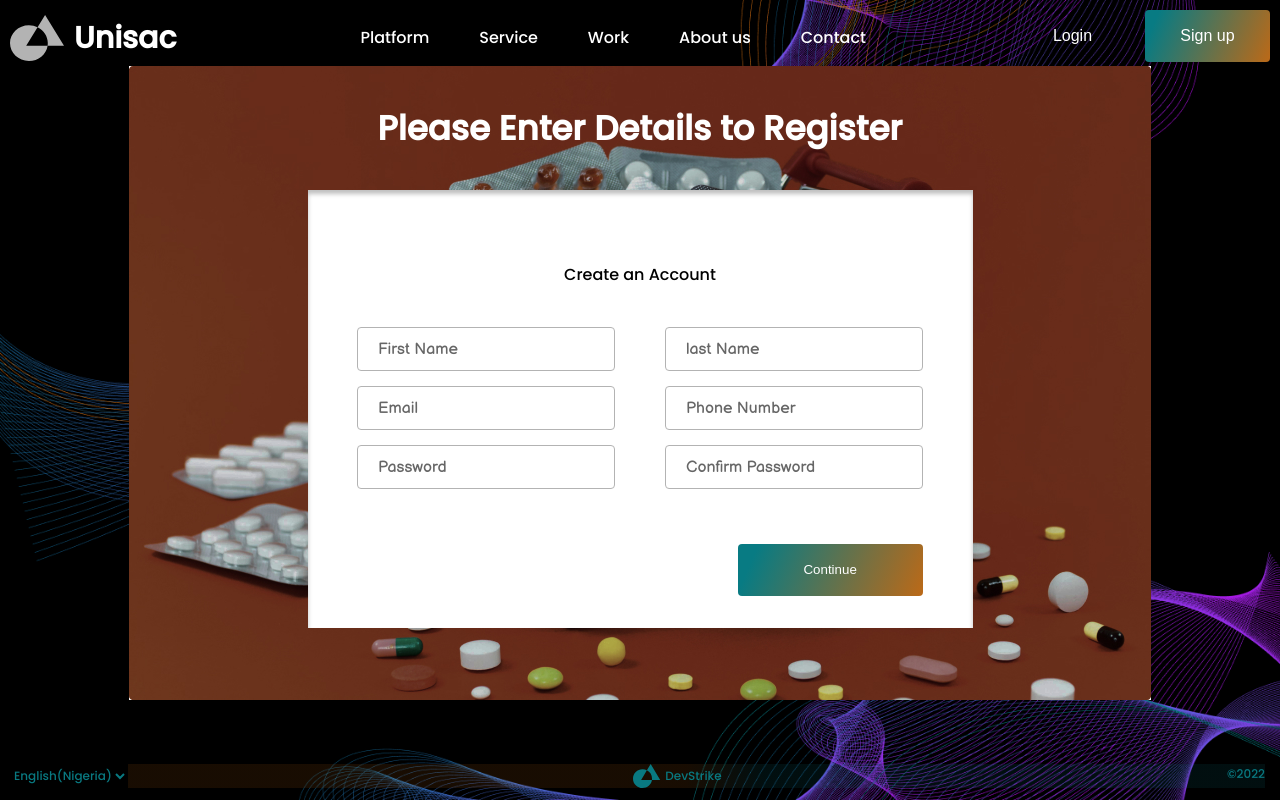
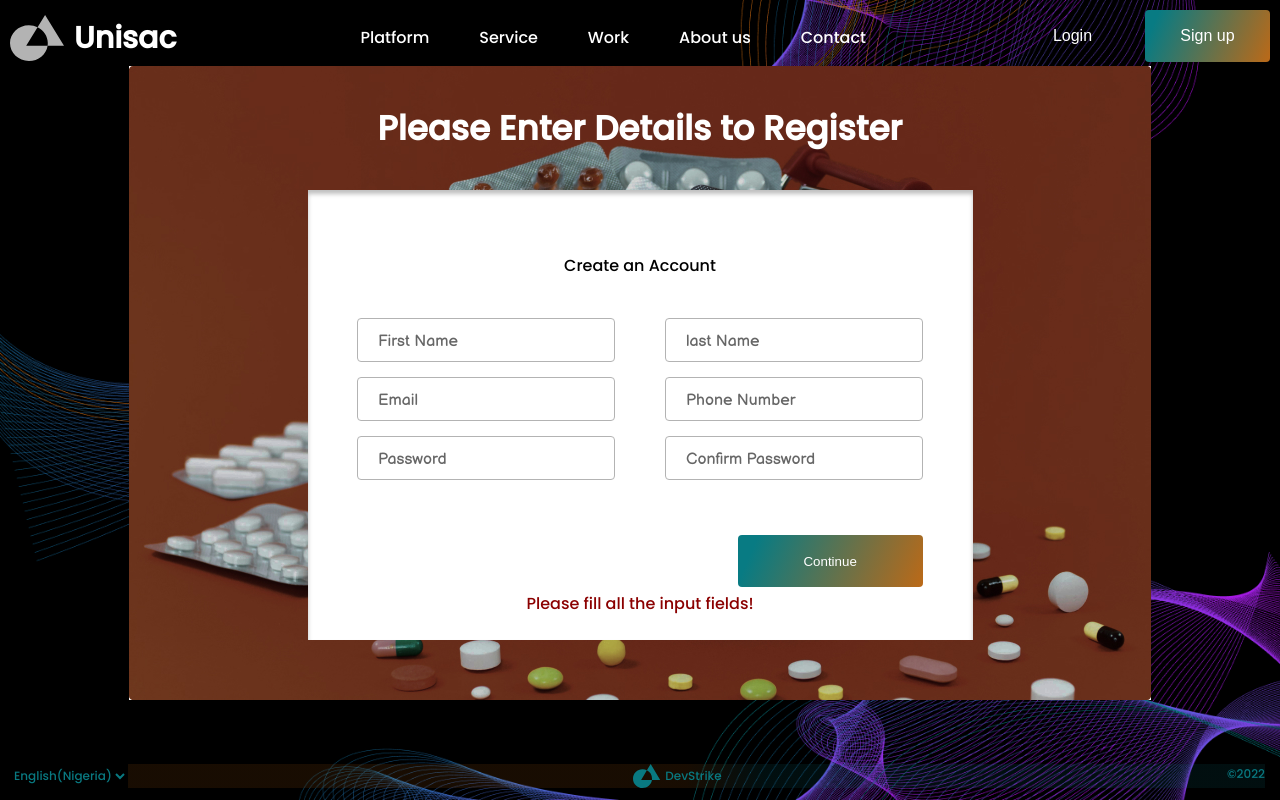
Before and after one commit to Ekoh-ThankGod/UniSach-Web-Frontend, a React (Create React App) app: page /signup in a window 1280 px wide. Both pictures are taken after a click on the button "Continue". Built offline with nearby package versions, Linux system fonts and the light colour scheme.

Commit message:
added some validations on the signup page

```diff
--- a/src/pages/singup-page/signup.component.jsx
+++ b/src/pages/singup-page/signup.component.jsx
@@ -22,6 +22,9 @@ const SignUpPage = () =>{
 	// FOR CHANGING TEXT
 	const [heading, setHeading] = useState("Please Enter Details to Register");
 	const [buttonText, setButtonText] = useState("Continue");
+	// ERROR MESSAGE
+	const [errorMessage, setErrorMessage] = useState("error message is displayed here");
+	const [errorVisibility, setErrorVisibility] = useState("signup-container__circle-display");
 	// FOR Changing CSS
 	const [classDisplay, setClassDisplay] = useState("");
 	const [classDisplayAddress, setClassDisplayAddress] = useState("profile-address__display");
@@ -71,20 +74,54 @@ const SignUpPage = () =>{
 		setInputDetailValues(inputFields);
 	}
 
+	// Validating the Email address
+
+	const validateEmail = (mail) =>{
+		let mailformat = /^\w+([\.-]?\w+)*@\w+([\.-]?\w+)*(\.\w{2,3})+$/;// eslint-disable-line
+		if(mail.match(mailformat)){
+			return true;
+		}
+		else{
+			return false;
+		}
+	}
+
+	const handleErrorMessage = (message) =>{
+		setCount(1);
+		setErrorMessage(message);
+		setErrorVisibility("");
+	}
+
 	// handles the clicking of the button on register page
 	const onButtonClick = (event) =>{
 		let placeholders;
 		setCount(count+1);
 
-		const {password, confirmPassword, email} = createAccountDetailsValues;
+		const {password, confirmPassword, email,firstName, lastName, phone} = createAccountDetailsValues;
 
-		if(password !== confirmPassword || password===""){
-			setCount(1);
+		if(password === "" || confirmPassword === "" || email === ""
+			|| lastName === "" || firstName=== ""|| phone === ""){
+			handleErrorMessage("Please fill all the input fields!");
 			return;
 		}
 
-		if(!email.includes("@") || !email.includes("com")){
-			setCount(1);
+		// Password Validation
+
+		if(password !== confirmPassword || password===""){
+			handleErrorMessage("Passwords do not match!");
+			return;
+		}
+
+		if(password.length < 8){
+			handleErrorMessage("Password must be atleast 8 characters!");
+			return;
+		}
+		else{
+			setErrorVisibility("signup-container__circle-display");
+		}
+
+		if(!validateEmail(email)){
+			handleErrorMessage("Not a valid email address!");
 			return;
 		}
 
@@ -150,6 +187,7 @@ const SignUpPage = () =>{
 						</div>
 						<button onClick = {(event) => onButtonClick(event)} className="signup-container__button">{buttonText}</button>
 					</div>
+					<span className={`signup-container__error ${errorVisibility}`}>{errorMessage}</span>
 				</div>
 			</div>
 		</div>
--- a/src/pages/singup-page/signup.styles.scss
+++ b/src/pages/singup-page/signup.styles.scss
@@ -27,7 +27,7 @@
 	}
 	&__margin{
 		width: 665px;
-		height: 438px;
+		height: 450px;
 		background-color: white;
 		box-shadow: inset 0px 4px 4px rgba(0, 0, 0, 0.25);
 		background: #FFFFFF;
@@ -112,6 +112,16 @@
 	&__display{
 		display: none;
 	}
+
+	&__error{
+		font-family: 'Poppins';
+		font-style: normal;
+		font-weight: 400;
+		font-size: 16px;
+		line-height: 24px;
+		margin-top: 5px;
+		color: #8B0000;
+	}
 }
 
 ::placeholder{
```
